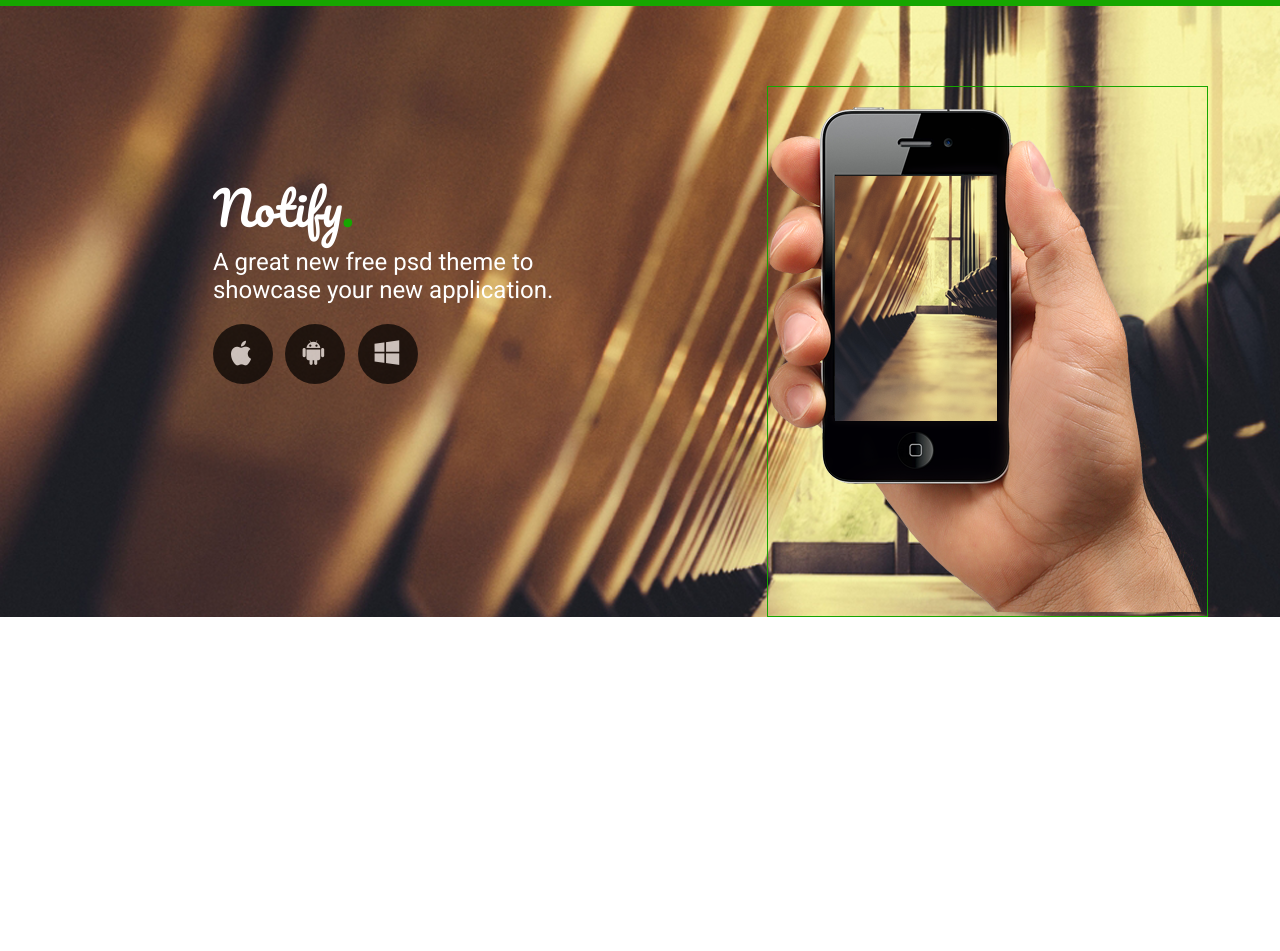
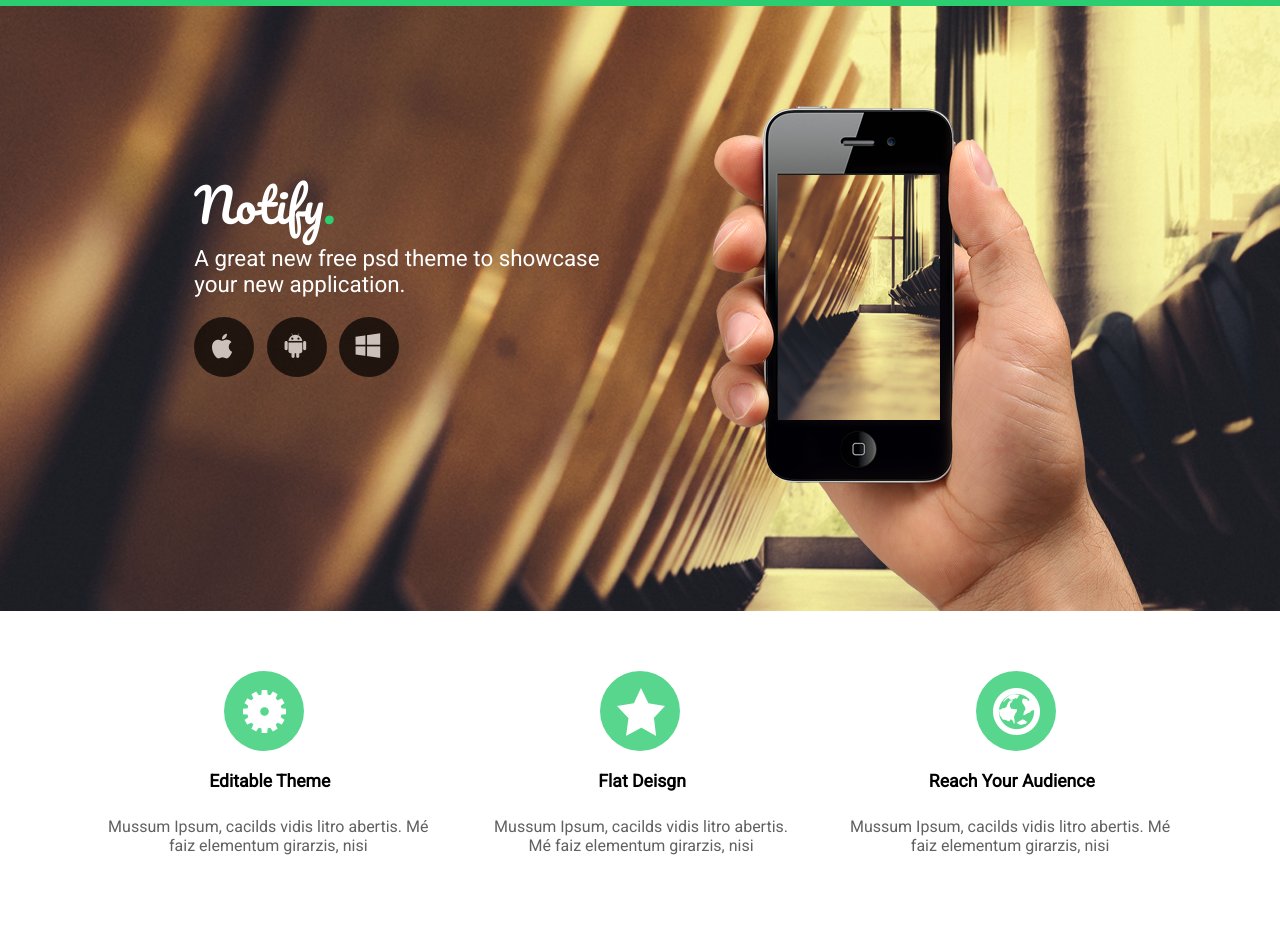
Before and after one commit to otalchriis/Exercicio-Leads, a plain HTML site: page index.html in a window 1280 px wide. Before the commit the page ends 800 px from the top, so only its background shows below. Drawn offline with Linux system fonts and the light colour scheme.

Commit message:
Chris, eu fiz mais uma section, poderia fazer a próxima?

```diff
--- a/assets/css/styles.css
+++ b/assets/css/styles.css
@@ -20,10 +20,26 @@ a {
 
 
 
+
+
+
+
+
+
+
+
+
+
+
+
+
+
+
+
 /* HEADER */
 
 header{
-    background-color: #16A600;
+    background-color: #2ccd70;
     min-height: 0.5vw;
 }
 
@@ -33,11 +49,25 @@ header{
 
 
 
+
+
+
+
+
+
+
+
+
+
+
+
+
+
 /* Section FUNDO */
 
 .fundo_pai{
     width: 100%;
-    min-height: 100%;
+    height: 605px;
     background-image: url("../img/background.png");
     background-size: cover;
     background-repeat: no-repeat;
@@ -62,14 +92,14 @@ header{
 }
 
 .info spam {
-    color: #16A600;
+    color: #2ccf72;
     font-size: 2.9rem;
 }
 
 .info p{
     font-family: 'Roboto', sans-serif;
     color: #fff;
-    font-size: 1.5rem;
+    font-size: 1.4rem;
 
 }
 
@@ -79,10 +109,6 @@ header{
     display: flex;
     width: 50%;;
     justify-content: space-between;
-
-
-
-
 }
 
 .info .images .redondo{
@@ -94,21 +120,130 @@ header{
 }
 
 .info .images .redondo:hover{
-   background-color: #16A600;
+   background-color: #2ccf72;
 }
 
 .info .images .redondo img{
     padding: 16px;
 }
 
-
-
 .maos{
-    border: 1px solid #16A600;
+    /* border: 1px solid #16A600; */
     margin-top: 80px;
     padding-top: 20px;
+    padding-right: 6%;
 }
 
 .maos img{
 
 }
+
+/* Finalização do FUNDO */
+
+
+
+
+
+
+
+
+
+
+
+
+/* SEGUNDA PARTE */
+
+.segunda_parte{
+    height: 340px;
+    display: flex;
+    flex-direction: column;
+    align-items: center;
+
+}
+
+.segunda_parte .images2{
+    /* border: #16A600 1px solid; */
+    margin-top: 20px;
+    display: flex;
+    width: 65%;;
+    margin-top: 60px;
+    justify-content: space-between;
+}
+
+.segunda_parte .images2 .redondo1{
+    border-radius: 50%;
+    background-color: #14c55e;
+    width: 80px;
+    height: 80px;
+    opacity: 0.7;
+}
+
+.segunda_parte .images2 img{
+    padding: 16.5px;
+}
+
+.titulos{
+    display: flex;
+    padding-top: 20px;
+    width: 72%;
+    justify-content: space-between;
+    font-size: 1.1rem;
+    /* border: #16A600 1px solid; */
+    font-family: 'Roboto', sans-serif;
+}
+
+.titulos .ajuste1 h2{
+    margin-left: 30px;
+}
+
+.titulos .ajuste2 h2{
+    margin-left: 25px;
+}
+
+.titulos .ajuste3{
+    margin-right: 6px;
+}
+
+.paragrafos{
+    margin-top: 20px;
+    /* border: #16A600 1px solid; */
+    width: 80%;
+    font-family: 'Roboto', sans-serif;
+    display: flex;
+    justify-content: space-around;
+    text-align: center;
+    color: #616161;
+}
+
+.paragrafos p{
+    padding: 5px 12px 12px 12px;
+ }
+
+ .paragrafos div{
+    padding: 1px 11px 11px 11px;
+ }
+
+.paragrafos .texto1{
+    /* border: #000 1px solid; */
+}
+
+.paragrafos .texto1 p {
+    margin-left: -50px;
+}
+
+.paragrafos .texto2{
+    /* border: #2ccf72 1px solid; */
+}
+
+.paragrafos .texto2 p {
+   margin-left: 1%;
+}
+
+.paragrafos .texto3{
+    /* border: #000 1px solid; */
+}
+
+.paragrafos .texto3 p{
+    margin-right: -48px;
+}
+/* Finalização da SEGUNDA PARTE */
--- a/index.html
+++ b/index.html
@@ -36,8 +36,29 @@
         <div class="maos">
             <img src="assets/img/hand.png" alt="mãos">
         </div>
+    </section>
 
+    <section class="segunda_parte">
 
+        <div class="images2">
+                <a href="#"><div class="redondo1"><img src="assets/img/icone1.png" alt="aplle"></div></a>
+
+                <a href="#"><div class="redondo1"> <img src="assets/img/icone2.png" alt="android"></div></a>
+
+                <a href="#"><div class="redondo1"><img src="assets/img/icone3.png" alt="windows"></div></a>
+        </div>
+
+        <div class="titulos">
+            <div class="ajuste1"><h2 >Editable Theme</h2></div>
+            <div class="ajuste2"><h2 >Flat Deisgn</h2></div>
+            <div class="ajuste3"><h2 >Reach Your Audience</h2></div>
+        </div>
+
+        <div class="paragrafos">
+            <div class="texto1"><p>Mussum Ipsum, cacilds vidis litro abertis. Mé faiz elementum girarzis, nisi</p></div>
+            <div class="texto2"><p class="texto2">Mussum Ipsum, cacilds vidis litro abertis. Mé faiz elementum girarzis, nisi</p></div>
+            <div class="texto3"><p class="texto3">Mussum Ipsum, cacilds vidis litro abertis. Mé faiz elementum girarzis, nisi</p></div>
+        </div>
 
     </section>
 
```
